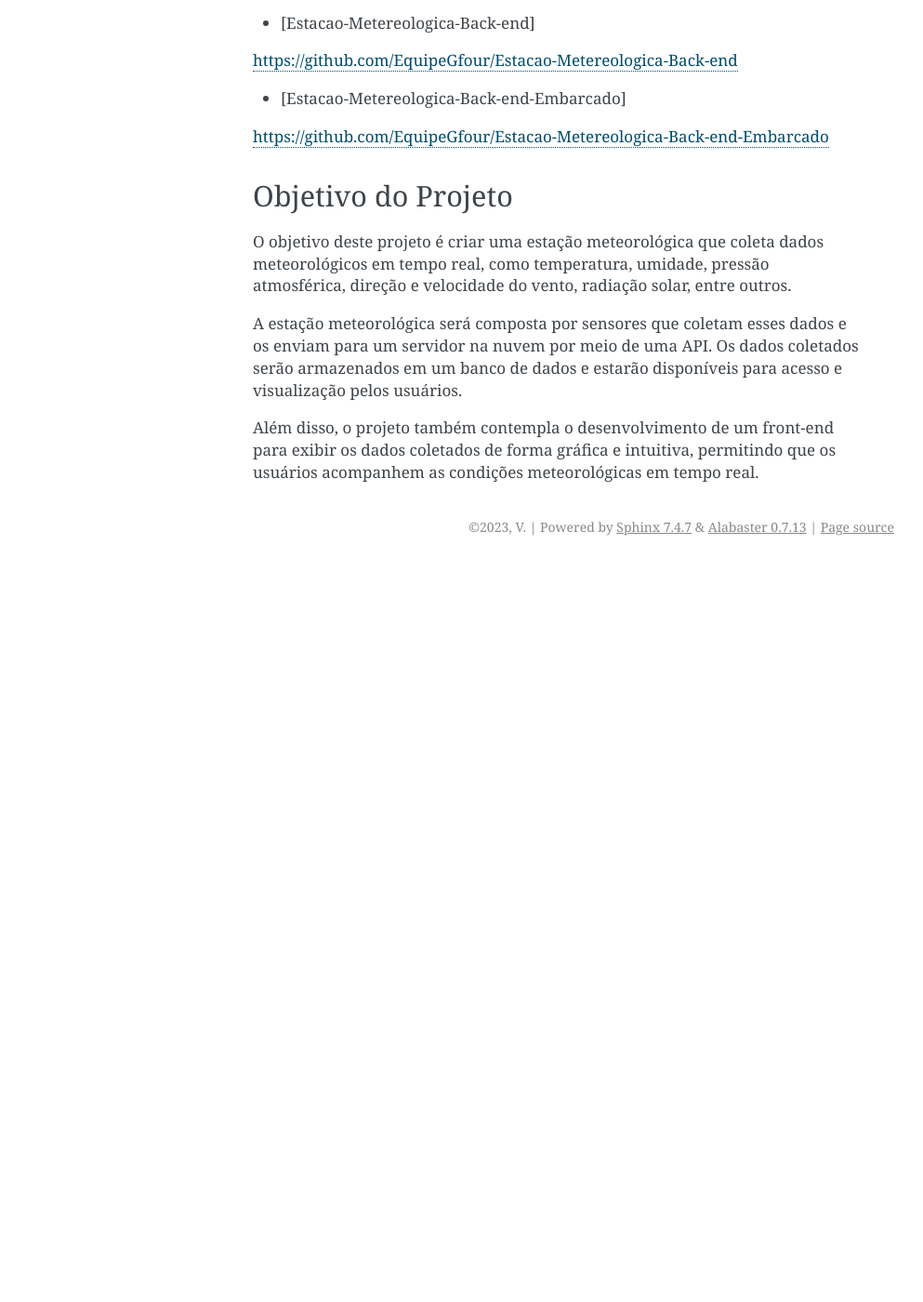
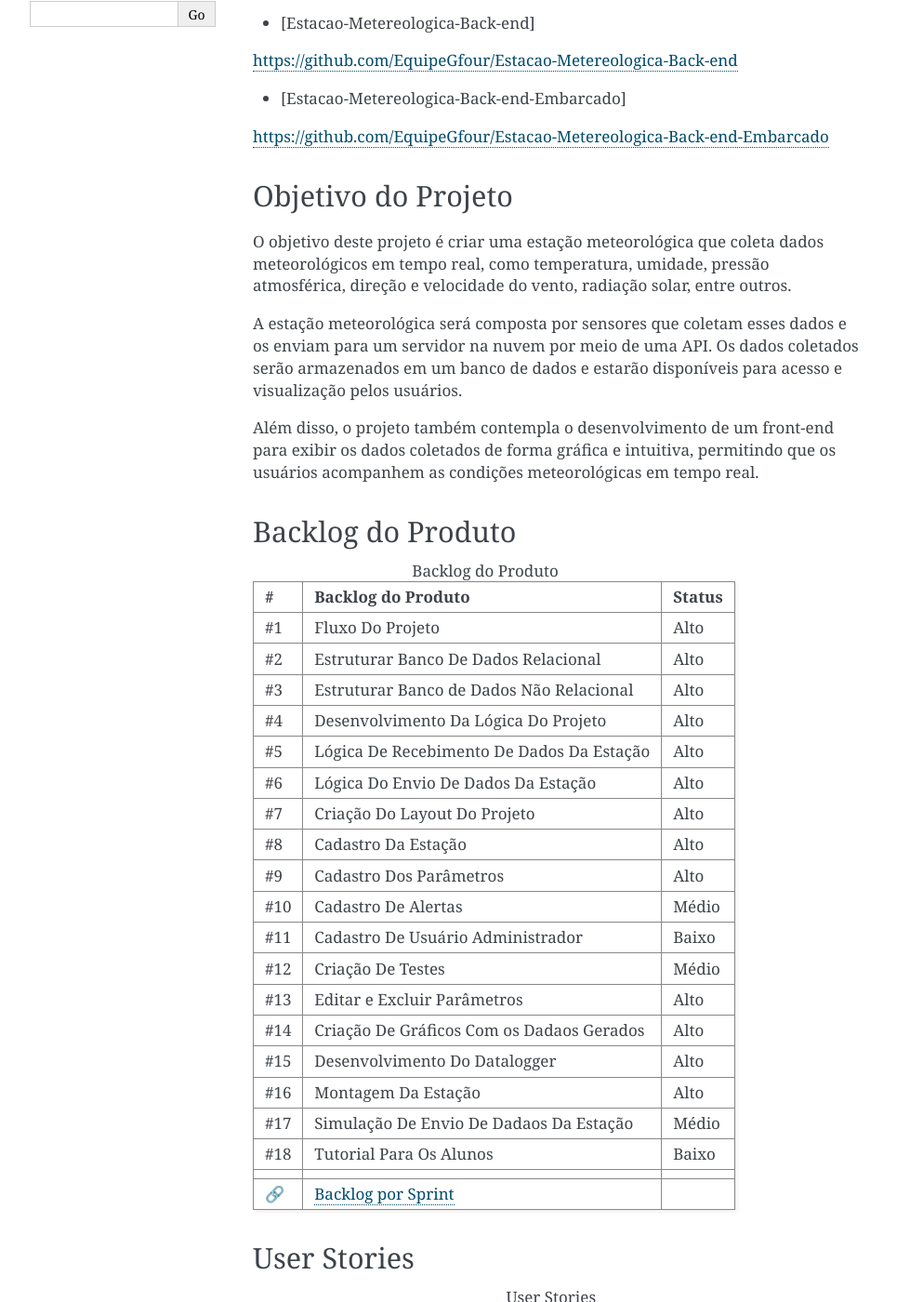
Before and after one commit to EquipeGfour/API-4SemestreDSM-EstacaoMeteorologica, a Sphinx documentation site: the page built from source/index.rst, in a window 1280 px wide and 1400 px high, scrolled down 415 px. Shown: the whole window at 93% size, without its empty margins (148-1141 px from the left). Built offline with Sphinx 7.4.7, drawn with Linux system fonts in a browser that asks for light colours; before the commit the page ends 1021 px from its top, so only the background shows below that; some of the changed text lies outside the part shown.

Commit message:
Update index.rst

```diff
--- a/source/index.rst
+++ b/source/index.rst
@@ -35,3 +35,51 @@ O objetivo deste projeto é criar uma estação meteorológica que coleta dados
 A estação meteorológica será composta por sensores que coletam esses dados e os enviam para um servidor na nuvem por meio de uma API. Os dados coletados serão armazenados em um banco de dados e estarão disponíveis para acesso e visualização pelos usuários.
 
 Além disso, o projeto também contempla o desenvolvimento de um front-end para exibir os dados coletados de forma gráfica e intuitiva, permitindo que os usuários acompanhem as condições meteorológicas em tempo real.
+
+Backlog do Produto
+------------------
+
+.. csv-table:: Backlog do Produto
+   :header: "#", "Backlog do Produto", "Status"
+   :align: left
+
+   #1, Fluxo Do Projeto, Alto
+   #2, Estruturar Banco De Dados Relacional, Alto
+   #3, Estruturar Banco de Dados Não Relacional, Alto
+   #4, Desenvolvimento Da Lógica Do Projeto, Alto
+   #5, Lógica De Recebimento De Dados Da Estação, Alto
+   #6, Lógica Do Envio De Dados Da Estação, Alto
+   #7, Criação Do Layout Do Projeto, Alto
+   #8, Cadastro Da Estação, Alto
+   #9, Cadastro Dos Parâmetros, Alto
+   #10, Cadastro De Alertas, Médio
+   #11, Cadastro De Usuário Administrador, Baixo
+   #12, Criação De Testes, Médio
+   #13, Editar e Excluir Parâmetros, Alto
+   #14, Criação De Gráficos Com os Dadaos Gerados, Alto
+   #15, Desenvolvimento Do Datalogger, Alto
+   #16, Montagem Da Estação, Alto
+   #17, Simulação De Envio De Dadaos Da Estação, Médio
+   #18, Tutorial Para Os Alunos, Baixo
+
+   🔗, `Backlog por Sprint <https://docs.google.com/document/d/1kECz8mn7UBylxL2PJYfd3QBeSv1SXjSDf6k_uKoqY1A/edit?usp=sharing>`_
+
+User Stories
+------------
+
+.. csv-table:: User Stories
+   :header: "#", "Ator", "Ação", "Motivo"
+   :align: left
+
+   #1, Administrador, Criar Estações, Gerar Dados
+   #2, Administrador, Cadastrar Sensores, Ter Variedades De Dados
+   #3, Administrador, Gerar Conteúdos, Objetivar Os Dados Gerados
+   #4, Usuário, Cadastro, Ter Acesso A Mais Informações
+   #5, Usuário, Navegar No Portal, Buscar Informações Metereológicas
+   #6, Usuário/Administrador, Pesquisa, Gerar Conteúdos Para Melhorias Para O Uso Dos Dados
+
+Modelo de Dados
+---------------
+
+.. image:: /docs/db.png
+   :align: center
```
